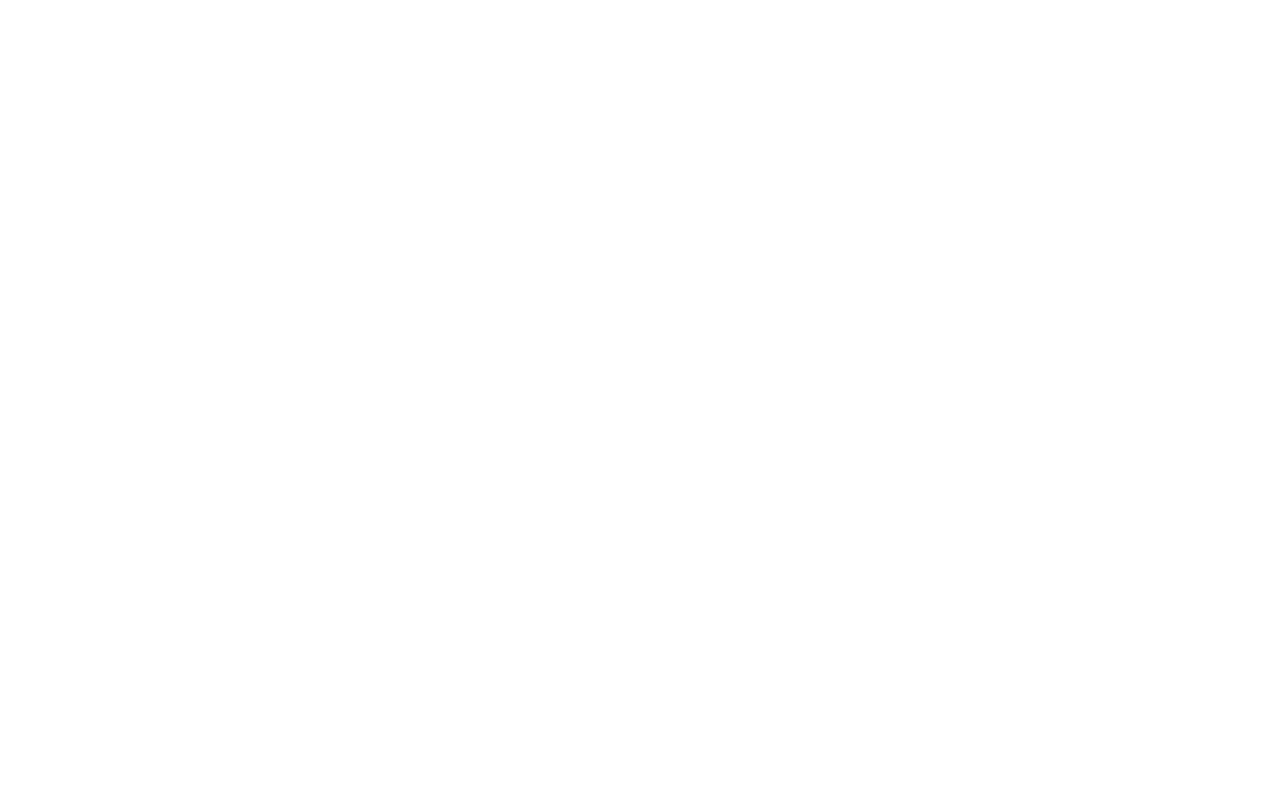
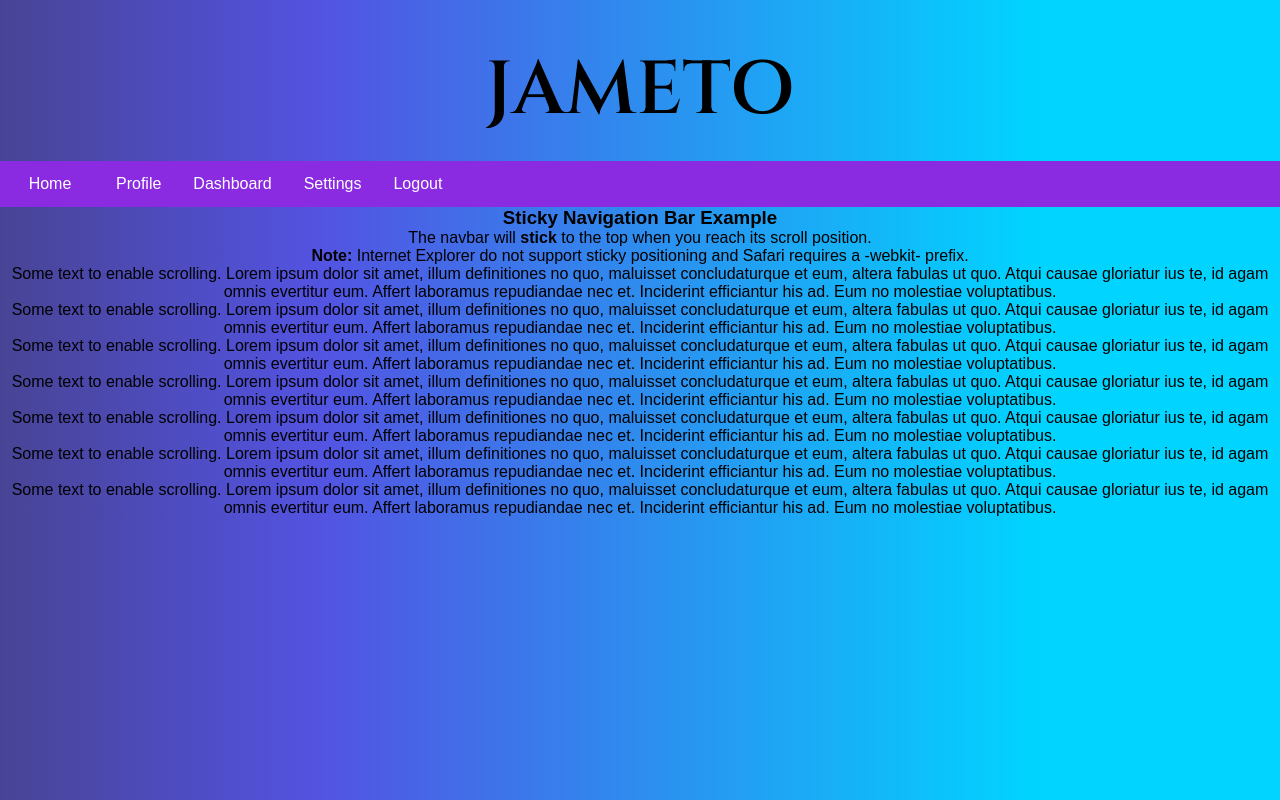
Before and after one commit to Thravict/webapp-full-stack-example, a React (Create React App) app in the folder webapp_frontend/: page /home in a window 1280 px wide. Before the commit this address had no page. Built offline with nearby package versions, Linux system fonts and the light colour scheme.

Commit message:
Home added

```diff
--- a/webapp_frontend/src/App.js
+++ b/webapp_frontend/src/App.js
@@ -1,6 +1,7 @@
 import {Routes, Route} from "react-router-dom";
 import Login from "./components/Login";
 import Signup from "./components/Signup";
+import Home from "./components/Home";
 
 export default function App() {
   return (
@@ -8,6 +9,7 @@
       <Route path='/login' element={<Login/>} />
       <Route path='/' element={<Login/>} />
       <Route path='/signup' element={<Signup/>}/>
+      <Route path='/home' element={<Home/>}/>
     </Routes>
   );
 }
--- /dev/null
+++ b/webapp_frontend/src/components/Home.css
@@ -0,0 +1,58 @@
+@import url('https://fonts.googleapis.com/css2?family=Audiowide&family=Cinzel:wght@600&family=Marcellus&display=swap');
+
+* {
+    justify-content:center ;
+    text-align: center;
+    align-content: center;
+    margin: auto;
+  }
+body {
+    background: rgb(72,68,149);
+    background: linear-gradient(90deg, rgba(72,68,149,1) 0%, rgba(83,83,226,1) 25%, rgba(0,212,255,1) 81%);
+    font-family: 'Sofia Sans', sans-serif;
+    }
+.Home-title {
+    margin-top: 40px;
+    font-family: 'Cinzel', italic;
+    font-size: 50px;
+}
+.navbar {
+    margin-top: 20px;
+}
+.navbar-list {
+    background-color: blueviolet;
+}
+.navbar-list-home {
+    width: 100px;
+}
+
+  ul {
+    list-style-type: none;
+    margin: 0;
+    padding: 0;
+    overflow: hidden;
+    background-color: #333;
+    position: -webkit-sticky; /* Safari */
+    position: sticky;
+    top: 0;
+  }
+
+  li {
+    float: left;
+  }
+
+  li a {
+    display: block;
+    color: white;
+    text-align: center;
+    padding: 14px 16px;
+    text-decoration: none;
+  }
+
+  li a:hover {
+    background-color: #111;
+  }
+
+  .active {
+    background-color: #4CAF50;
+  }
--- /dev/null
+++ b/webapp_frontend/src/components/Home.js
@@ -0,0 +1,43 @@
+import {Link} from "react-router-dom";
+import "./Home.css"
+import { FontAwesomeIcon } from "@fortawesome/react-fontawesome";
+import { faHome } from "@fortawesome/free-solid-svg-icons";
+
+function Home() {
+
+	return(
+    <html>
+      <body>
+        <div className="Home-title">
+          <h2>JAMETO</h2>
+        </div>
+        <div className="navbar">
+        <ul className="navbar-list">
+          <li className="navbar-list-home" ><Link to="/home">Home</Link></li>
+          <li className="navbar-list-profile"><Link to="/profile">Profile</Link></li>
+          <li className="navbar-list-dashboard"><Link to="/dashboard">Dashboard</Link></li>
+          <li className="navbar-list-settings"><Link to="/settings">Settings</Link></li>
+          <li className="navbar-list-logout"><Link to="/login">Logout</Link></li>
+        </ul>
+        </div>
+
+        <h3>Sticky Navigation Bar Example</h3>
+        <p>The navbar will <strong>stick</strong> to the top when you reach its scroll position.</p>
+        <p><strong>Note:</strong> Internet Explorer do not support sticky positioning and Safari requires a -webkit- prefix.</p>
+        <p>Some text to enable scrolling. Lorem ipsum dolor sit amet, illum definitiones no quo, maluisset concludaturque et eum, altera fabulas ut quo. Atqui causae gloriatur ius te, id agam omnis evertitur eum. Affert laboramus repudiandae nec et. Inciderint efficiantur his ad. Eum no molestiae voluptatibus.</p>
+        <p>Some text to enable scrolling. Lorem ipsum dolor sit amet, illum definitiones no quo, maluisset concludaturque et eum, altera fabulas ut quo. Atqui causae gloriatur ius te, id agam omnis evertitur eum. Affert laboramus repudiandae nec et. Inciderint efficiantur his ad. Eum no molestiae voluptatibus.</p>
+        <p>Some text to enable scrolling. Lorem ipsum dolor sit amet, illum definitiones no quo, maluisset concludaturque et eum, altera fabulas ut quo. Atqui causae gloriatur ius te, id agam omnis evertitur eum. Affert laboramus repudiandae nec et. Inciderint efficiantur his ad. Eum no molestiae voluptatibus.</p>
+        <p>Some text to enable scrolling. Lorem ipsum dolor sit amet, illum definitiones no quo, maluisset concludaturque et eum, altera fabulas ut quo. Atqui causae gloriatur ius te, id agam omnis evertitur eum. Affert laboramus repudiandae nec et. Inciderint efficiantur his ad. Eum no molestiae voluptatibus.</p>
+        <p>Some text to enable scrolling. Lorem ipsum dolor sit amet, illum definitiones no quo, maluisset concludaturque et eum, altera fabulas ut quo. Atqui causae gloriatur ius te, id agam omnis evertitur eum. Affert laboramus repudiandae nec et. Inciderint efficiantur his ad. Eum no molestiae voluptatibus.</p>
+        <p>Some text to enable scrolling. Lorem ipsum dolor sit amet, illum definitiones no quo, maluisset concludaturque et eum, altera fabulas ut quo. Atqui causae gloriatur ius te, id agam omnis evertitur eum. Affert laboramus repudiandae nec et. Inciderint efficiantur his ad. Eum no molestiae voluptatibus.</p>
+        <p>Some text to enable scrolling. Lorem ipsum dolor sit amet, illum definitiones no quo, maluisset concludaturque et eum, altera fabulas ut quo. Atqui causae gloriatur ius te, id agam omnis evertitur eum. Affert laboramus repudiandae nec et. Inciderint efficiantur his ad. Eum no molestiae voluptatibus.</p>
+
+        </body>
+        </html>
+
+
+
+)
+}
+
+export default Home;
--- a/webapp_frontend/src/components/Login.js
+++ b/webapp_frontend/src/components/Login.js
@@ -21,7 +21,7 @@
 	return(
 	<html>
         <body>
-          <h1 className="Login-title">Welcome to JAMETO</h1>
+          <h1 className="Login-title">JAMETO</h1>
           <div className="Login-container">
 
             <div className="Login-head">
```
Also changed, not shown: 2 other files (tests, documents, lock files or other folders).
